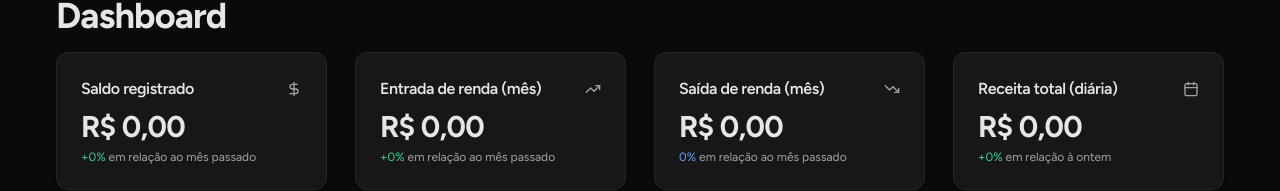
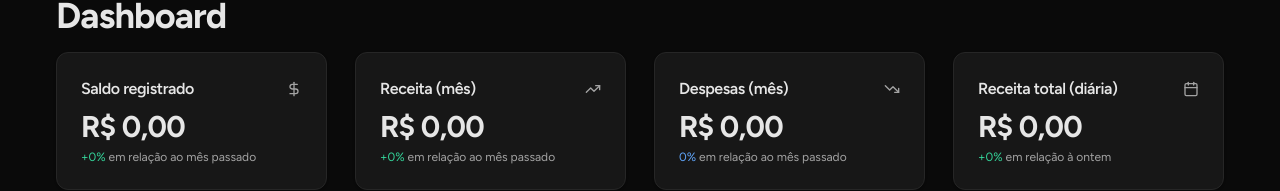
Before and after one commit to raultuee/SYM, a React (Vite) app: page /dashboard in a window 1280 px wide. Shown: the part 124-315 px from the top of the page. Built offline with nearby package versions, Linux system fonts and the light colour scheme; a web font is replaced by a local one.

Commit message:
fix: title cards

```diff
--- a/src/pages/ui/dashboard/cards/month-earnings.tsx
+++ b/src/pages/ui/dashboard/cards/month-earnings.tsx
@@ -56,7 +56,7 @@ export function MonthOrdersAmountCard() {
     return (
         <Card>
          <CardHeader className="flex-row items-center justify-between space-y-0 pb-2">
-             <CardTitle className="text-base font-semibold">Entrada de renda (mês)</CardTitle>
+             <CardTitle className="text-base font-semibold">Receita (mês)</CardTitle>
              <TrendingUp className="h-4 w-4 text-muted-foreground" />
          </CardHeader>
          <CardContent className="space-y-1">
--- a/src/pages/ui/dashboard/cards/month-expenses.tsx
+++ b/src/pages/ui/dashboard/cards/month-expenses.tsx
@@ -56,7 +56,7 @@ export function MonthCanceledOrdersAmountCard() {
     return (
         <Card>
          <CardHeader className="flex-row items-center justify-between space-y-0 pb-2">
-             <CardTitle className="text-base font-semibold">Saída de renda (mês)</CardTitle>
+             <CardTitle className="text-base font-semibold">Despesas (mês)</CardTitle>
              <TrendingDown className="h-4 w-4 text-muted-foreground" />
          </CardHeader>
          <CardContent className="space-y-1">
--- a/src/pages/ui/register/data-table.tsx
+++ b/src/pages/ui/register/data-table.tsx
@@ -234,7 +234,7 @@ export function DataTable({ data = [], onAddTransaction, onDeleteTransactions }:
 
   React.useEffect(() => {
       // Simule o carregamento dos dados (substitua pelo seu fetch real)
-      const timer = setTimeout(() => setLoading(false), 3000)
+      const timer = setTimeout(() => setLoading(false), 1000)
       return () => clearTimeout(timer)
     }, [])
 
@@ -357,7 +357,7 @@ export function DataTable({ data = [], onAddTransaction, onDeleteTransactions }:
       </div>
       <div className="rounded-md border">
         <Table className="rounded-md">
-          <TableHeader className="bg-[#171717]">
+          <TableHeader className="dark:bg-[#171717]">
             {table.getHeaderGroups().map((headerGroup) => (
               <TableRow key={headerGroup.id}>
                 {headerGroup.headers.map((header) => {
```
